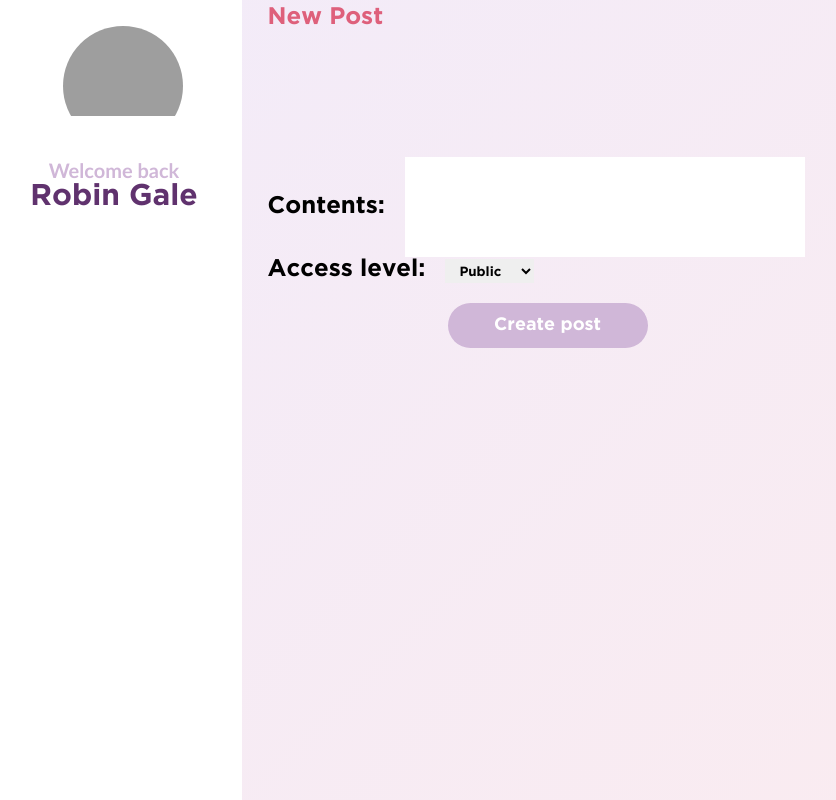
After one commit to CMPUT404ProjectTeam2021W/CMPUT404W21, a Django app: page /create_post/ in a window 1280 px wide. The commit adds this page. Shown: the whole page, without its empty margins (14-850 px from the left). Run offline with Django 3.2, Linux system fonts and the light colour scheme; grey boxes are pictures that could not be loaded.

Commit message:
might work

```diff
--- a/mysite/socialdist/forms.py
+++ b/mysite/socialdist/forms.py
@@ -26,17 +26,20 @@ class ImageForm(forms.ModelForm):
 
 class CreatePostForm(forms.ModelForm):
 
+    # class Meta:
+    #     model = Post
+    #     exclude = ('poster', 'created_on')
+    #
+    # def __init__(self, poster, *args, **kwargs):
+    #     self.poster = poster
+    #
+    #     super(CreatePostForm, self).__init__(*args, **kwargs)
+    #
+    # def save(self):
+    #     post = super(CreatePostForm, self).save(commit=False)
+    #     post.poster = self.poster
+    #     post.save(commit=True)
+    #     return post
     class Meta:
         model = Post
-        exclude = ('poster', 'created_on')
-
-    def __init__(self, poster, *args, **kwargs):
-        self.poster = poster
-
-        super(CreatePostForm, self).__init__(*args, **kwargs)
-
-    def save(self):
-        post = super(CreatePostForm, self).save(commit=False)
-        post.poster = self.poster
-        post.save(commit=True)
-        return post
+        fields = ['contents', 'access_level']
--- a/mysite/socialdist/models.py
+++ b/mysite/socialdist/models.py
@@ -8,17 +8,25 @@ class MyUser(AbstractUser):
     friends = models.TextField(default='')
 
 
+
 class Post(models.Model):
+        # title = models.CharField(max_length=50)
+        # poster = models.ForeignKey(MyUser, on_delete=models.CASCADE)
+        # body = models.CharField(max_length=2500, blank="False")
+        # created_on = models.DateTimeField(auto_now=True)
+        ACCESS_PUBLIC = 0
+        ACCESS_PRIVATE = 1
+        ACCESS_LEVEL_CHOICES = [
+            (ACCESS_PUBLIC, 'Public'),
+            (ACCESS_PRIVATE, 'Private'),
+        ]
 
-    title = models.CharField(max_length=50)
-    poster = models.ForeignKey(MyUser, on_delete=models.CASCADE)
-    body = models.CharField(max_length=2500, blank="False")
-    created_on = models.DateTimeField(auto_now=True)
+        contents = models.CharField(max_length=140, null=True, blank=True)
 
-class Comment(models.Model):
-    comment = models.CharField(max_length=2500)
-    commentor = models.ForeignKey(MyUser, on_delete=models.CASCADE)
-    post = models.ForeignKey(Post, on_delete=models.CASCADE)
+        access_level = models.IntegerField(choices=ACCESS_LEVEL_CHOICES, default=ACCESS_PUBLIC)
+
+        created_by = models.ForeignKey(MyUser, on_delete=models.CASCADE)
+        created_at = models.DateTimeField(auto_now_add=True)
 
 class Image(models.Model):
     username = models.CharField(max_length=50)
--- a/mysite/socialdist/static/socialdist/css/feed.css
+++ b/mysite/socialdist/static/socialdist/css/feed.css
@@ -15,6 +15,7 @@
   position: fixed;
   background-color: white;
   float: left;
+
 }
 .photo
 {
@@ -55,6 +56,7 @@
   width: 100%;
   height: inherit;
   text-align:center;
+
 }
 
 .mini-links:hover{
@@ -66,7 +68,7 @@
 
 .sidebar-links{
   height: auto;
-  /* margin-top: 10%; */
+  margin-left: 20%;
   width: 100%;
 
 }
@@ -308,3 +310,21 @@ textarea {
 
 /* Show the dropdown menu (use JS to add this class to the .dropdown-content container when the user clicks on the dropdown button) */
 .show {display:block;}
+
+
+
+/* ------------------------------------------------------posts */
+
+.posts em{
+  color: grey;
+}
+.posts p
+{
+  height: auto;
+  width: 40%;
+  background-color: white;
+  color: black;
+  margin-top: 3%;
+  padding: 15px 25px;
+  border-radius: 5px;
+}
--- /dev/null
+++ b/mysite/socialdist/static/socialdist/css/post.css
@@ -0,0 +1,52 @@
+.post-body
+{
+  margin-top: 10%;
+  height: auto;
+  width: 600px;
+}
+
+.post-body label
+{
+  margin-top: 10%;
+  color: black;
+}
+
+input#id_contents{
+  margin-left: 20px;
+  color:black;
+  outline: none;
+  height:100px;
+  width: 400px;
+  border: none;
+  font-size: 20px;
+  font-family:"gotham-light", "times";
+}
+
+
+select#id_access_level{
+  margin-left: 20px;
+  color:black;
+    outline: none;
+    border:none;
+    padding: 5px 10px;
+}
+
+input#submitbtn
+{
+  margin-top: 20px;
+  border: none;
+  margin-left: 30%;
+  background-color: #D0B7D8;
+  height: 45px;
+  width:200px;
+  font-size: 18px;
+  border-radius:30px;
+  transition: background-color 0.5s;
+  cursor: pointer;
+}
+
+input#submitbtn:hover{
+  background-color: #d93d5c;
+  opacity: 0.5;
+  color: white;
+}
--- a/mysite/socialdist/templates/socialdist/base.html
+++ b/mysite/socialdist/templates/socialdist/base.html
@@ -8,6 +8,7 @@
     <link rel="stylesheet" type="text/css" href="{% static 'socialdist/css/landing.css' %}"/>
      <link rel="stylesheet" type="text/css" href="{% static 'socialdist/css/signup.css' %}"/>
      <link rel="stylesheet" type="text/css" href="{% static 'socialdist/css/feed.css' %}"/>
+    <link rel="stylesheet" type="text/css" href="{% static 'socialdist/css/post.css' %}"/>
      <script src="https://ajax.googleapis.com/ajax/libs/jquery/3.5.1/jquery.min.js"></script>
      <script type="text/javascript" src="{% static 'socialdist/js/landing.js' %}"></script>
      <script type="text/javascript" src="{% static 'socialdist/js/dropdown.js' %}"></script>
--- /dev/null
+++ b/mysite/socialdist/templates/socialdist/create_post.html
@@ -0,0 +1,56 @@
+{% extends 'socialdist/base.html' %}
+{% block title %}Post{% endblock %}
+{% block content %}
+
+<!-- from Ahmet Aksungur (https://codepen.io/ahmetaksungur) at https://codepen.io/ahmetaksungur/pen/MWaVxyd  -->
+<!-- <form method="post">
+{% csrf_token %}
+{{ form.as_p }}
+<label class="ui-form-input-container">
+  <div class="outer-container">
+<textarea class="ui-form-input" placeholder="How are you doing today?">
+</textarea>
+<div class="button-div">
+  <div class="switch">
+<input id="switch-it" type="checkbox" class="switch-input" />
+<label for="switch-it" class="switch-label"></label>
+  </div>
+  Unlisted Post
+  <div class="dropdown">
+<button onclick="privacy_controls()" class="dropbtn">&#x2699 Post Privacy</button>
+<div id="myDropdown" class="dropdown-content">
+<a href="#">Public</a>
+<a href="#">Friends</a>
+<a href="#">Only Me</a>
+</div>
+</div>
+  <button class="submitbtn" type="submit"> Submit </button>
+
+</div>
+  </div>
+
+</label>
+</form> -->
+
+<div class='fade-bg'>
+<div class="sidebar">
+  <div class="photo"></div>
+  <div class="name">Welcome back <br> <span>Robin Gale</span></div>
+  <div class = "sidebar-links"></div>
+  </div>
+    <div class="feed-section">
+        <span>New Post</span>
+<div class="post-body">
+
+  <form action="{% url 'create_post' %} " method="post">
+              {% csrf_token %}
+              {{ form }}
+              <br>
+    <input type="submit" value="Create post" id="submitbtn"/>
+  </form>
+
+</div>
+</div>
+</div>
+
+{% endblock content %}
--- a/mysite/socialdist/urls.py
+++ b/mysite/socialdist/urls.py
@@ -10,7 +10,7 @@ urlpatterns = [
   path('image_upload', views.image_view, name = 'image_upload'),
   path('success', views.success, name = 'success'),
   path('feed/', views.feed, name='feed'),
-  path('test_post/', views.create_post, name='create_post'),
+  path('create_post/', views.create_post, name='create_post'),
   path('', include('django.contrib.auth.urls'))
 
 ]
--- a/mysite/socialdist/views.py
+++ b/mysite/socialdist/views.py
@@ -4,6 +4,7 @@ from django.contrib.auth.forms import UserCreationForm
 from django.urls import reverse_lazy
 from django.views import generic
 from .forms import CreatePostForm, ImageForm, MyUserCreationForm
+from .models import *
 
 
 # Create your views here.
@@ -16,7 +17,8 @@ class SignUpView(generic.CreateView):
     success_url = reverse_lazy('login')
     template_name = 'registration/signup.html'
 def feed(request):
-    return render(request, 'socialdist/feed.html')
+    posts = Post.objects.all().order_by('-created_at')[:10]
+    return render(request, 'socialdist/feed.html', {'posts': posts})
 
 def image_view(request):
     if request.method == 'POST':
@@ -32,13 +34,38 @@ def success(request):
     return HttpResponse('successfully uploaded')
 
 def create_post(request):
+    # if request.method == 'POST':
+    #     form = CreatePostForm(request.user)
+    #     if form.is_valid():
+    #
+    #         form.save()
+    #
+    # else:
+    #     form = CreatePostForm(poster=request.user)
+    #
+    # return render(request, 'socialdist/test_post.html', {'form' : form})
     if request.method == 'POST':
-        form = CreatePostForm(request.user)
-        if form.is_valid():
+        # This branch runs when the user submits the form.
 
-            form.save()
+        # Create an instance of the form with the submitted data.
+        form = CreatePostForm(request.POST)
 
+        # Convert the form into a model instance.  commit=False postpones
+        # saving to the database.
+        post = form.save(commit=False)
+
+        # Make the currently logged in user the Post creator.
+        post.created_by = request.user
+
+        # Save post in database.
+        post.save()
+
+        # Rediect to post list.
+        return redirect('feed')
+    elif request.method == 'GET':
+        # GET evaluated when form loaded.
+        form = CreatePostForm()
+        # Render the view with the form for the user to fill out.
+        return render(request, 'socialdist/create_post.html', { 'form': form })
     else:
-        form = CreatePostForm(poster=request.user)
-
-    return render(request, 'socialdist/test_post.html', {'form' : form})
+        return HttpResponseNotAllowed(['GET', 'POST'])
```
Also changed, not shown: mysite/socialdist/templates/socialdist/feed.html (+6 -30 lines), mysite/socialdist/templates/socialdist/test_post.html (deleted, +0 -14 lines), mysite/socialdist/migrations/0003_auto_20210305_1825.py (added), mysite/socialdist/migrations/0004_auto_20210305_1828.py (added).
